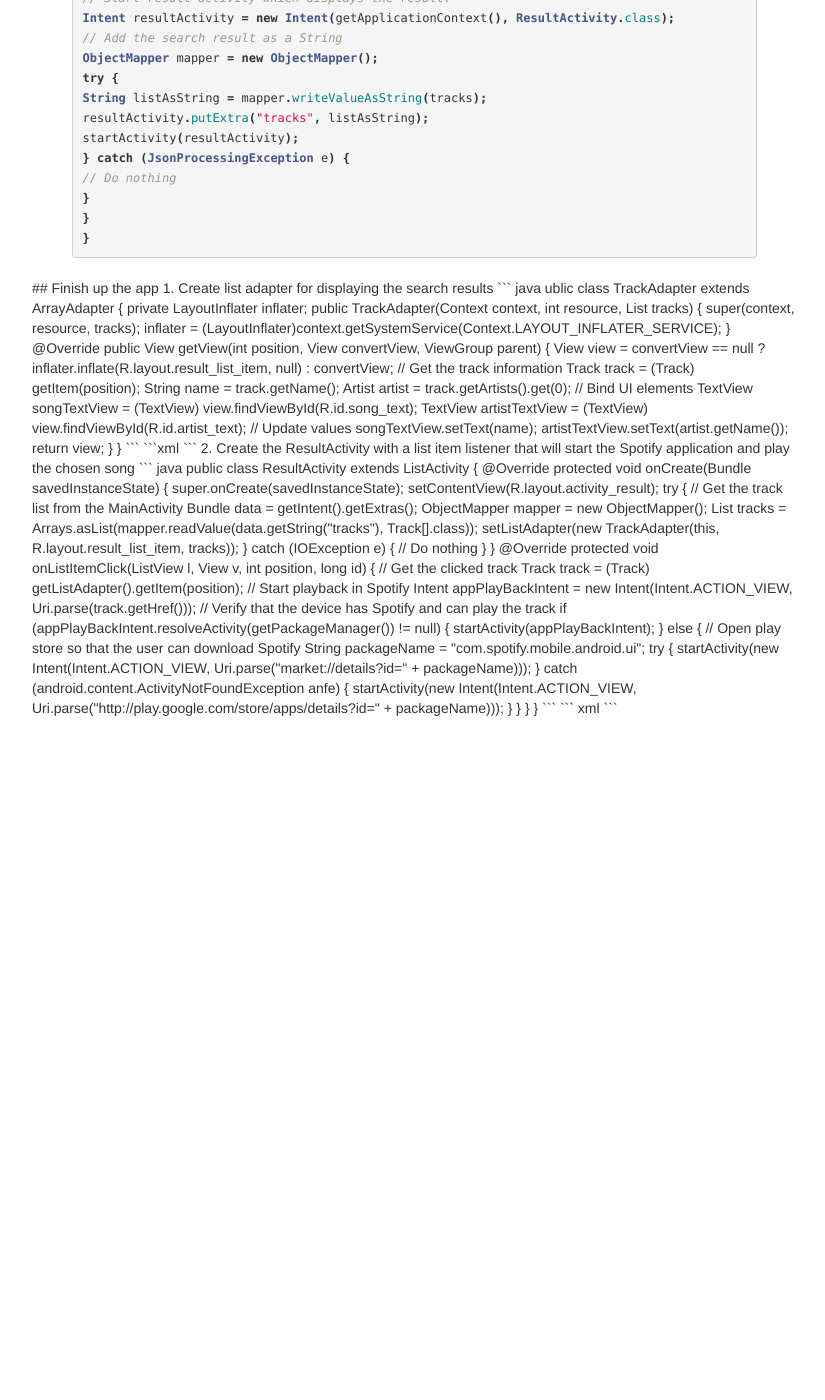
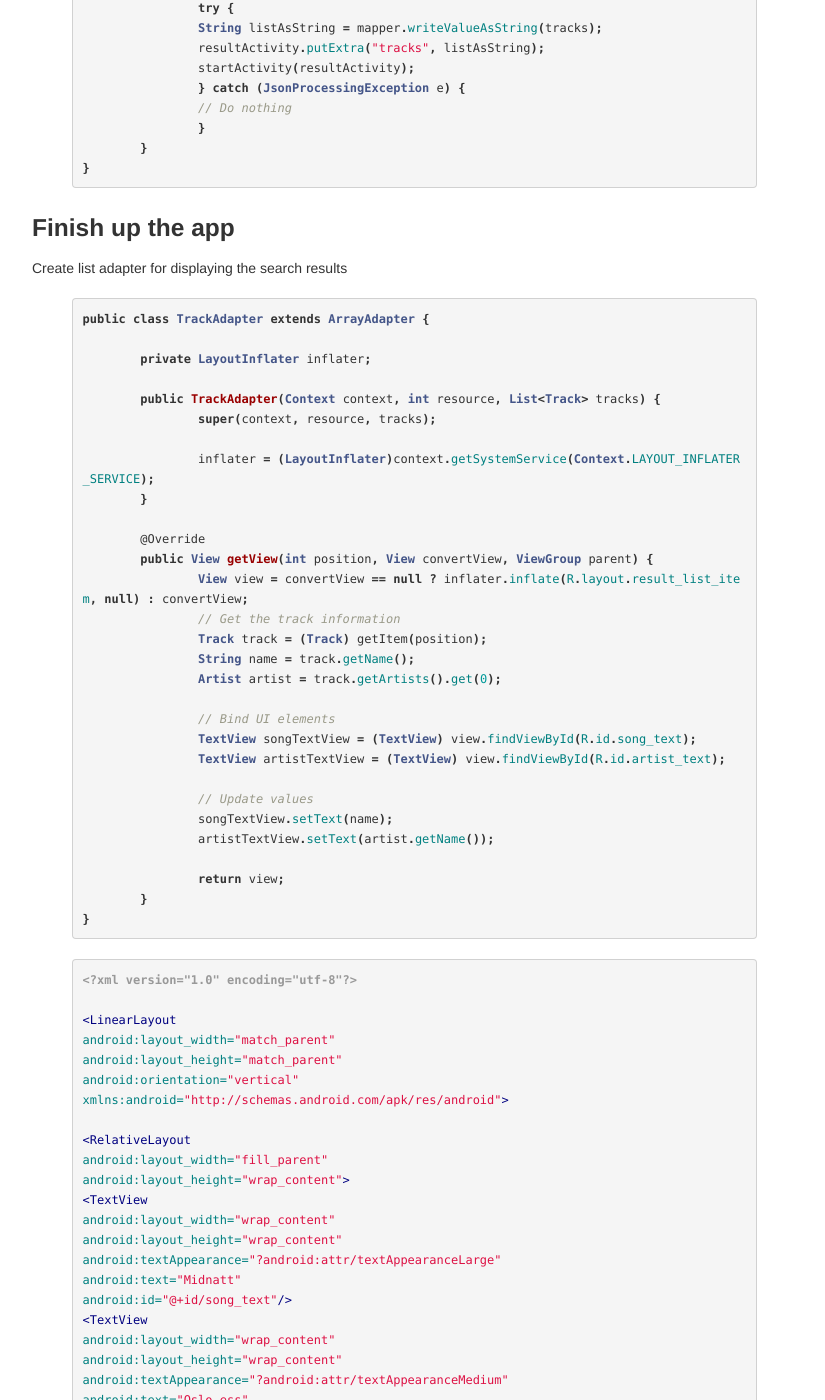
Before and after one commit to bekk/android101, a Jekyll site: the page built from docs/pages/manuscript.html, in a window 1280 px wide and 1400 px high, scrolled down 2816 px. Shown: the whole window, without its empty margins (28-853 px from the left). Built offline with Jekyll 4.4.1, drawn with Linux system fonts in a browser that asks for light colours; Markdown is read by kramdown in place of the engine named in the settings; before the commit the page ends 3594 px from its top, so only the background shows below that; some of the changed text lies outside the part shown.

Commit message:
Manusendringer

````diff
--- a/docs/pages/manuscript.html
+++ b/docs/pages/manuscript.html
@@ -6,12 +6,14 @@ title: Manuscript
 In this session we will create an app where the user can search for a Spotify track, and play the found track on a device.
 
 <h3>Open Android Studio</h3>
-1. Open Android Studio, create an empty project and add classes for network communication. We use the Apache HTTP client. Skip live coding this part.
-2. Add Gradle dependencies
+<ol>
+	<li>Open Android Studio, create an empty project and add classes for network communication. We use the Apache HTTP client. Skip live coding this part.</li>
+	<li>Add Gradle dependencies.</li>
+</ol>
 
 <h3> Set up the application</h3>
 <ul>
-    <li>Explain Activities (<a href="pages/android-app-structure-and-components.html"> App Structure And Components</a>)</li>
+	<li>Explain Activities (<a href="android-app-structure-and-components.html"> App Structure And Components</a>)</li>
 	<li>Explain the Android Manifest</li>
 	<li>Explain layouts and layout controls ([Common view controls](Common-view-controls))</li>
 	<li>Explain the UI builder</li>
@@ -35,11 +37,6 @@ private String href;
 
 	// Jackson needs an empty constructor
 	public Track() {
-}
-
-public Track(Parcel in) {
-name = in.readString();
-href = in.readString();
 	}
 
 	public String getHref() {
@@ -78,10 +75,6 @@ private String name;
 	public Artist() {
 	}
 
-public Artist(Parcel in) {
-name = in.readString();
-}
-
 	public String getName() {
 		return name;
 	}
@@ -93,10 +86,12 @@ this.name = name;
 {% endhighlight %}
 
 <h3>Use the Spotify Api</h3>
-* Explain AsyncTasks ([Working in the background](Working-in-the-background))
-* Explain ListAdapters ([Lists and ListAdapters](Lists-and-ListAdapters))
+<ul>
+	<li>Explain AsyncTasks ([Working in the background](Working-in-the-background))</li>
+	<li>Explain ListAdapters ([Lists and ListAdapters](Lists-and-ListAdapters))</li>
+</ul>
 
-1. Create the TrackSearchResult object, which will contain a list of tracks
+Create the TrackSearchResult object, which will contain a list of tracks
 {% highlight java %}
 @JsonIgnoreProperties(ignoreUnknown = true)
 public class TrackSearchResult {
@@ -113,7 +108,8 @@ this.tracks = tracks;
 }
 
 	{% endhighlight %}
-2. Create an AsyncTask for performing the web request
+
+	Create an AsyncTask for performing the web request
 	{% highlight java %}
 private class TrackSearchAsyncTask extends AsyncTask<String, Void, TrackSearchResult> {
 	private SearchService searchService;
@@ -150,11 +146,11 @@ startActivity(resultActivity);
 }
 {% endhighlight %}
 
-## Finish up the app
-1. Create list adapter for displaying the search results
-``` java
+<h3>Finish up the app</h3>
+Create list adapter for displaying the search results
+{% highlight java %}
 
-ublic class TrackAdapter extends ArrayAdapter {
+public class TrackAdapter extends ArrayAdapter {
 
 	private LayoutInflater inflater;
 
@@ -184,8 +180,8 @@ return view;
 	}
 }
 
-```
-```xml
+{% endhighlight %}
+{% highlight xml %}
 <?xml version="1.0" encoding="utf-8"?>
 
 <LinearLayout
@@ -213,9 +209,9 @@ android:layout_below="@id/song_text"
 />
 </RelativeLayout>
 </LinearLayout>
-```
-2. Create the ResultActivity with a list item listener that will start the Spotify application and play the chosen song
-``` java
+{% endhighlight %}
+Create the ResultActivity with a list item listener that will start the Spotify application and play the chosen song
+{% highlight java %}
 public class ResultActivity extends ListActivity {
 
 	@Override
@@ -252,13 +248,14 @@ try {
 				startActivity(new Intent(Intent.ACTION_VIEW, Uri.parse("market://details?id=" + packageName)));
 			}
 			catch (android.content.ActivityNotFoundException anfe) {
-startActivity(new Intent(Intent.ACTION_VIEW, Uri.parse("http://play.google.com/store/apps/details?id=" + packageName)));
+				startActivity(new Intent(Intent.ACTION_VIEW, Uri.parse("http://play.google.com/store/apps/details?id=" +
+				packageName)));
 			}
 		}
 	}
 }
-```
-``` xml
+{% endhighlight %}
+{% highlight java %}
 <RelativeLayout xmlns:android="http://schemas.android.com/apk/res/android"
 xmlns:tools="http://schemas.android.com/tools"
 android:layout_width="match_parent"
@@ -276,4 +273,4 @@ android:layout_height="wrap_content"
 android:id="@android:id/list"/>
 </RelativeLayout>
 
-```
+{% endhighlight %}
````
Lines whose indentation alone changed are shown as unchanged.
